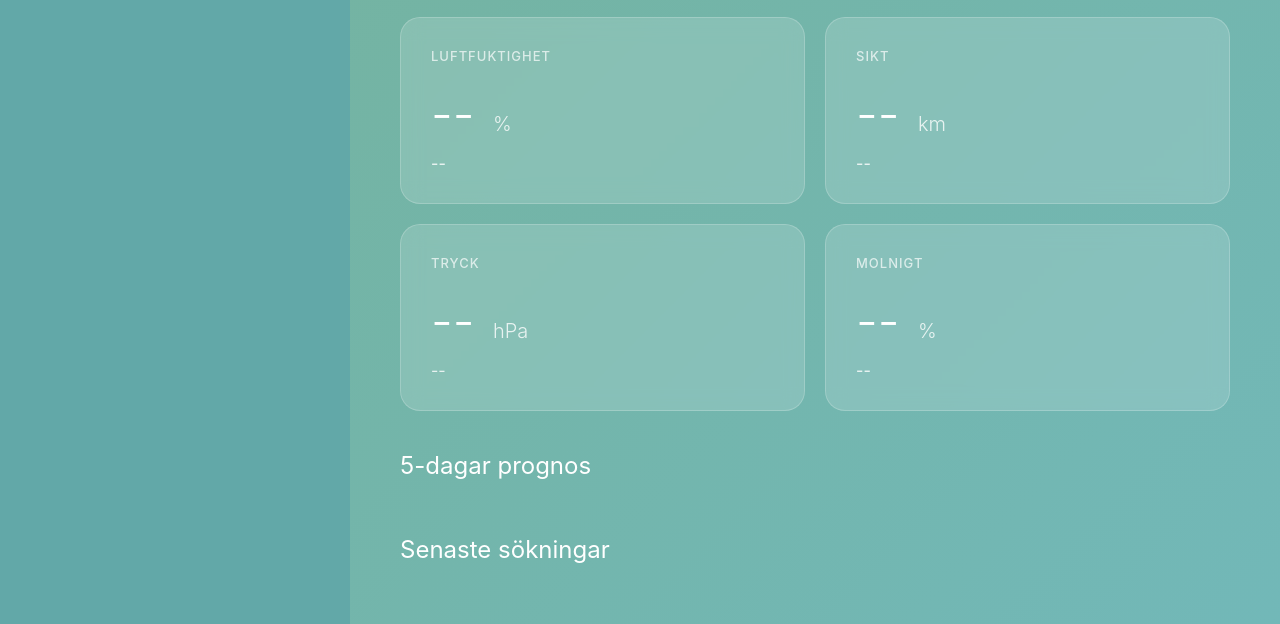
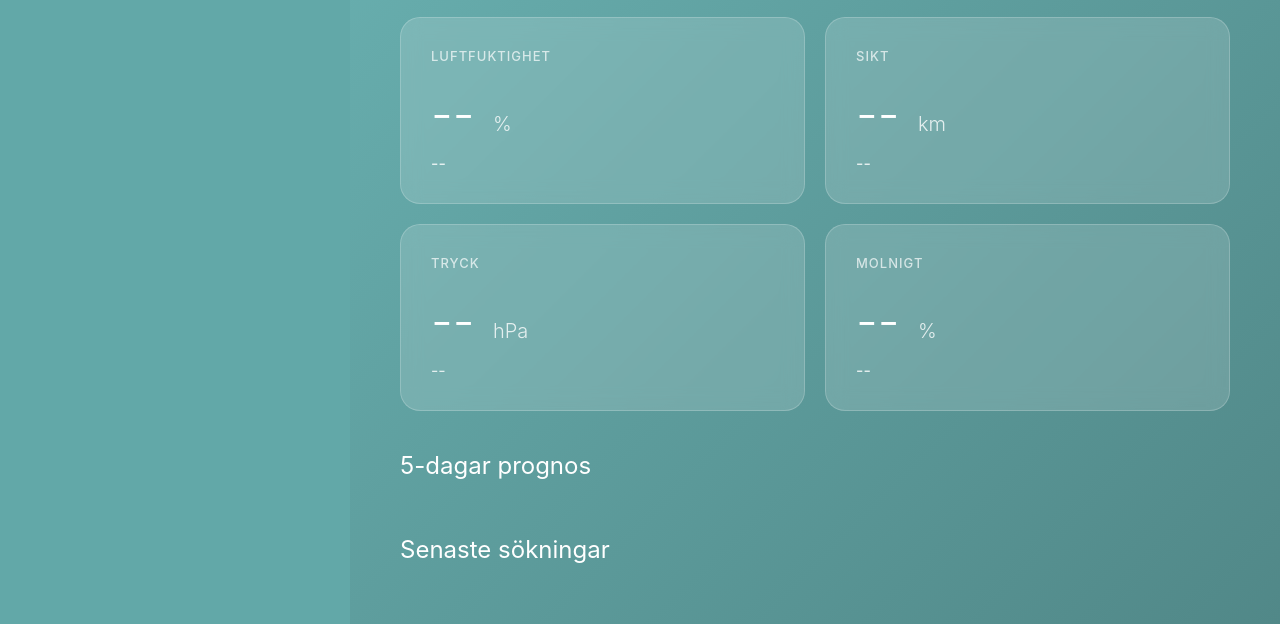
Before and after one commit to karinlenajohansson/JSAssignments, a website built with webpack: page index.html in a window 1280 px wide. Shown: the part 617-1241 px from the top of the page. Built offline with nearby package versions, Linux system fonts and the light colour scheme.

Commit message:
update css

```diff
--- a/css/style.css
+++ b/css/style.css
@@ -6,7 +6,7 @@
 
 body {
   font-family: -apple-system, BlinkMacSystemFont, "Segoe UI", Roboto, sans-serif;
-  background: linear-gradient(135deg, #75b196 0%, #72b8b8 100%);
+  background: linear-gradient(135deg, #74c3c3 0%, #518888 100%);
   min-height: 100vh;
   color: #fff;
 }
```
